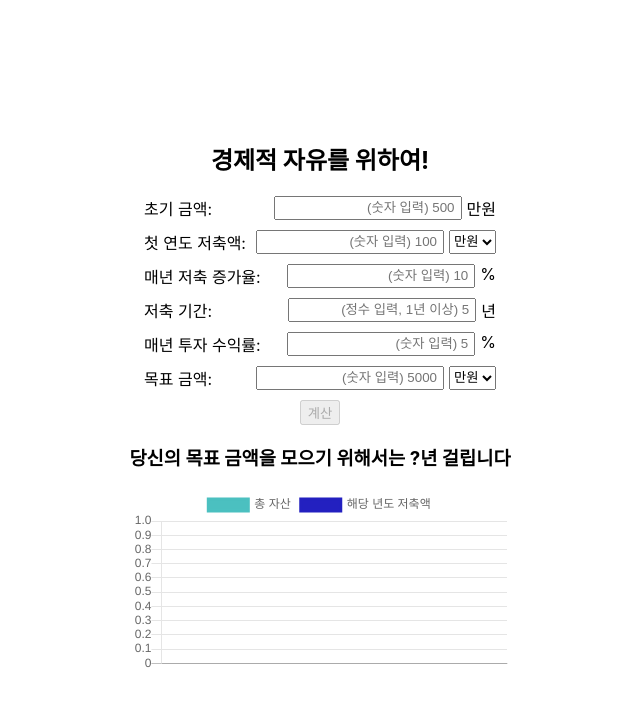
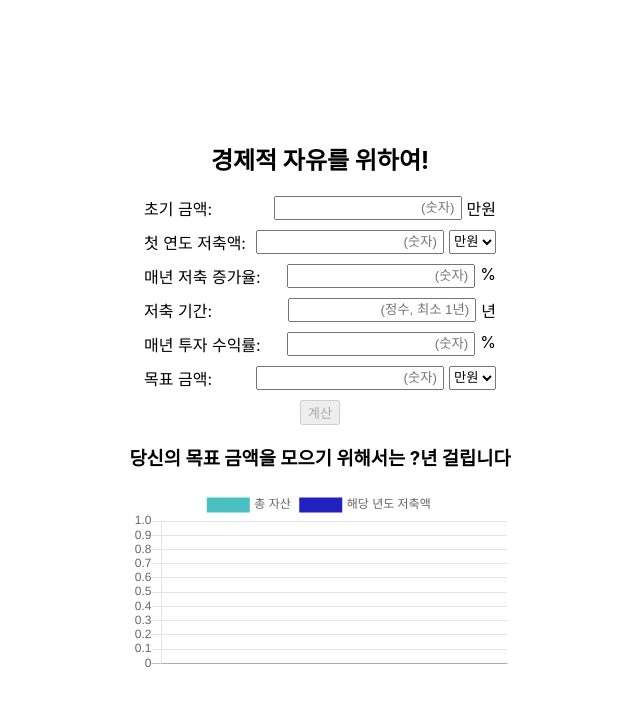
Before and after one commit to parkhojeong/moneyFreedom, a React (Create React App) app: page / in a window 1280 px wide. Shown: the top 706 px of the page, without its empty margins (320-960 px from the left). Built offline with nearby package versions, Linux system fonts and the light colour scheme.

Commit message:
support text 축약

```diff
--- a/src/features/calculator/Calculator.js
+++ b/src/features/calculator/Calculator.js
@@ -104,7 +104,7 @@ class Calculator extends Component {
                 name="initialMoney"
                 onChange={this.handleChange}
                 type="text"
-                placeholder="(숫자 입력) 500"
+                placeholder="(숫자)"
               />
               만원
             </div>
@@ -114,7 +114,7 @@ class Calculator extends Component {
                 name="initialDepositMoney"
                 onChange={this.handleChange}
                 type="text"
-                placeholder="(숫자 입력) 100"
+                placeholder="(숫자)"
               />
               <select
                 name="initialDepositMoneyMultiplier"
@@ -132,7 +132,7 @@ class Calculator extends Component {
                 name="depositIncreaseRate"
                 onChange={this.handleChange}
                 type="text"
-                placeholder="(숫자 입력) 10"
+                placeholder="(숫자)"
               />
               %
             </div>
@@ -142,7 +142,7 @@ class Calculator extends Component {
                 name="depositPeriod"
                 onChange={this.handleChange}
                 type="text"
-                placeholder="(정수 입력, 1년 이상) 5"
+                placeholder="(정수, 최소 1년)"
               />
               년
             </div>
@@ -156,7 +156,7 @@ class Calculator extends Component {
                 name="investingGainRate"
                 onChange={this.handleChange}
                 type="text"
-                placeholder="(숫자 입력) 5"
+                placeholder="(숫자)"
               />
               %
             </div>
@@ -166,7 +166,7 @@ class Calculator extends Component {
                 name="goalMoney"
                 onChange={this.handleChange}
                 type="text"
-                placeholder="(숫자 입력) 5000"
+                placeholder="(숫자)"
               />
               <select
                 name="goalMoneyMultiplier"
```
